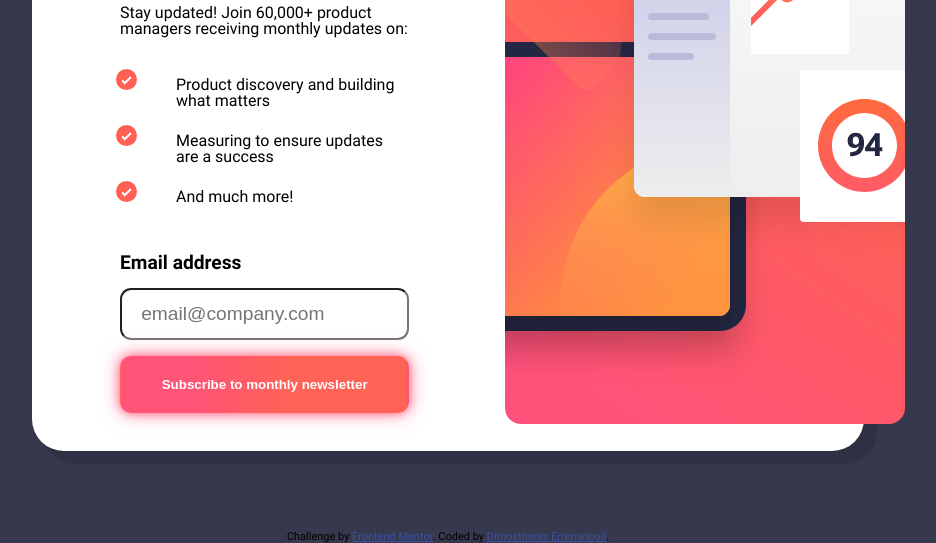
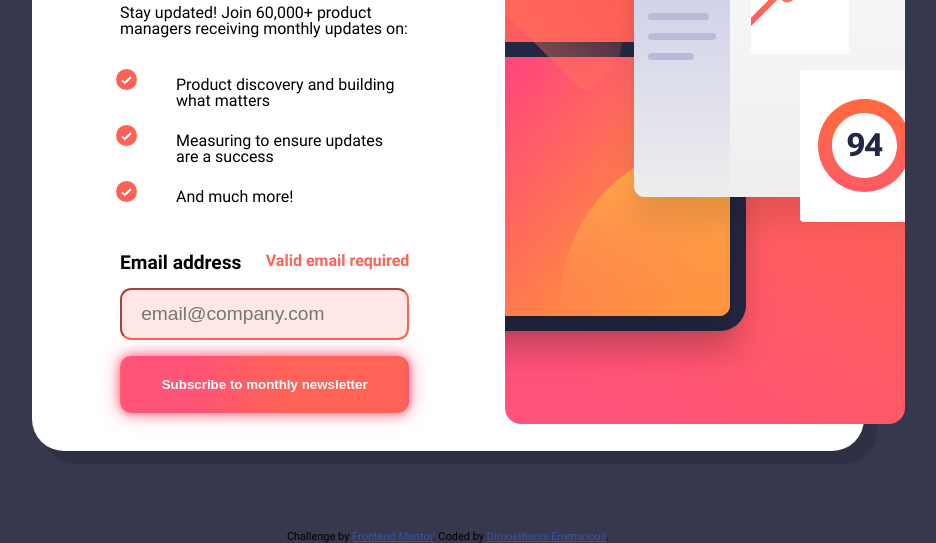
Before and after one commit to Albatraoz12/newsletter-sign-up-with-success-message-main, a plain HTML site: page index.html in a window 1280 px wide. Both pictures are taken after a click on the button "Subscribe to monthly newsletter". Shown: the part 273-816 px from the top of the page, without its empty margins (192-1128 px from the left). Drawn offline with Linux system fonts and the light colour scheme.

Commit message:
display error message if users email is invalid email format

```diff
--- a/assets/css/styles.css
+++ b/assets/css/styles.css
@@ -85,6 +85,7 @@ h2 {
   flex-direction: column;
   gap: 1rem;
   width: 100%;
+  /* align-items: center; */
 }
 
 .signup-form label {
@@ -96,6 +97,26 @@ h2 {
   padding: 0.8rem 1.2rem;
   border-radius: 0.7rem;
   font-size: 1.2rem;
+}
+.signup-form .error-message {
+  color: hsl(4, 100%, 67%);
+  font-weight: 700;
+  display: none;
+}
+
+.signup-form.error .error-message-container {
+  display: flex;
+  justify-content: space-between;
+}
+
+.signup-form.error input {
+  background-color: hsl(4, 100%, 95%);
+  border-color: hsl(4, 100%, 67%);
+  color: hsl(4, 100%, 67%);
+}
+
+.signup-form.error .error-message {
+  display: block;
 }
 
 .signup-form button {
--- a/index.html
+++ b/index.html
@@ -48,7 +48,10 @@
           </ul>
           <!-- Sign-up form start -->
           <form class="signup-form">
-            <label for="email">Email address</label>
+            <div class="error-message-container">
+              <label for="email">Email address</label>
+              <span class="error-message">Valid email required</span>
+            </div>
             <input
               type="email"
               name="email"
```
